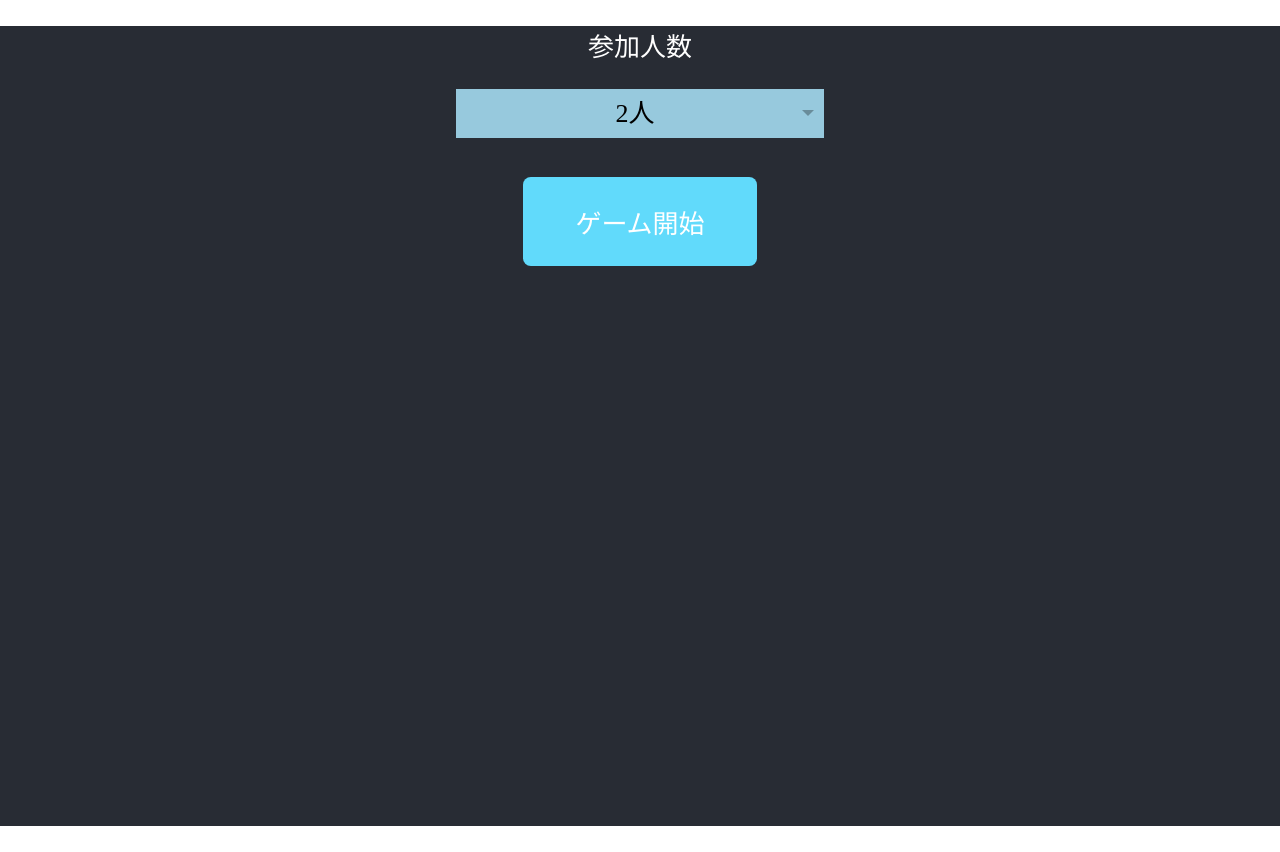
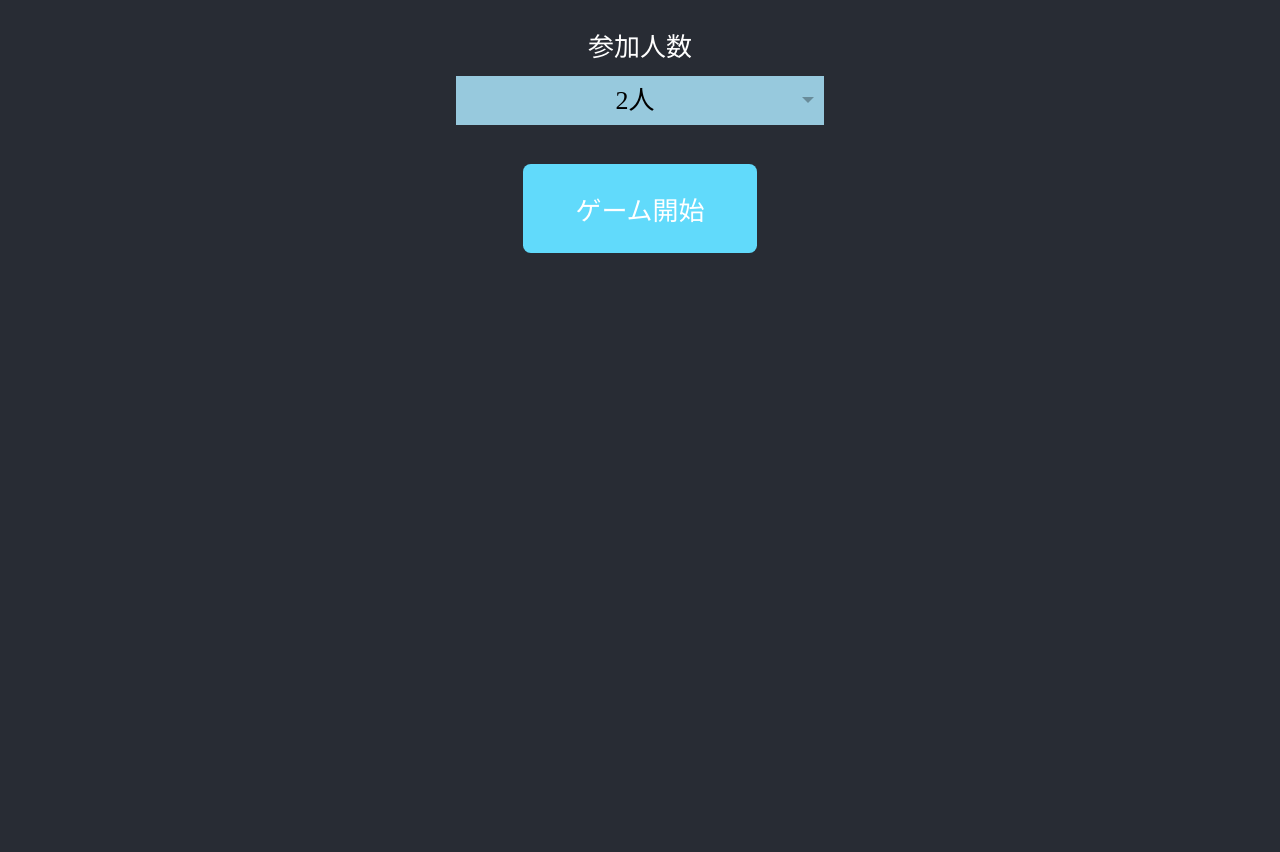
Before and after one commit to tryoma/ito, a React (Create React App) app: page / in a window 1280 px wide. Before the commit the page ends 826 px from the top, so only its background shows below. Built offline with nearby package versions, Linux system fonts and the light colour scheme.

Commit message:
スタイル修正

```diff
--- a/src/App.css
+++ b/src/App.css
@@ -20,7 +20,7 @@ h3 {
 /* App.css */
 .App {
   text-align: center;
-  padding: 0 1em;
+  padding: 1em 1em;
   min-height: 100vh;
   background: #282c34;
   color: white;
@@ -112,7 +112,7 @@ h3 {
 }
 
 .number {
-  margin: 1em;
+  margin: 0.5em;
   width: 90%;
   padding: 1em;
   background: rgba(255, 255, 255, 0.1);
@@ -157,3 +157,7 @@ h3 {
   text-align: center;
   font-size: 0.4em;
 }
+
+.no-margin {
+  margin: 0;
+}
--- a/src/App.tsx
+++ b/src/App.tsx
@@ -95,7 +95,7 @@ function App() {
       <PwaButton />
       {!isGameStarted && (
         <>
-          <p>参加人数</p>
+          <p className='no-margin'>参加人数</p>
           <div className="cp_ipselect">
             <select
               className="cp_sl06"
@@ -125,7 +125,7 @@ function App() {
           <h3>{subTheme}</h3>
           {isNumberVisible && !isGameDoing && (
             <div className="number">
-              <p>参加者{participants[currentParticipantIndex].id}</p>
+              <p className='no-margin'>参加者{participants[currentParticipantIndex].id}</p>
               <div className="big-number">
                 {participants[currentParticipantIndex].number}
               </div>
@@ -168,7 +168,7 @@ function App() {
             .sort((a, b) => a.number - b.number)
             .map((participant, index) => (
               <div className="number" key={index}>
-                <p>
+                <p className='no-margin'>
                   参加者{participant.id}: {participant.number}
                 </p>
               </div>
```
